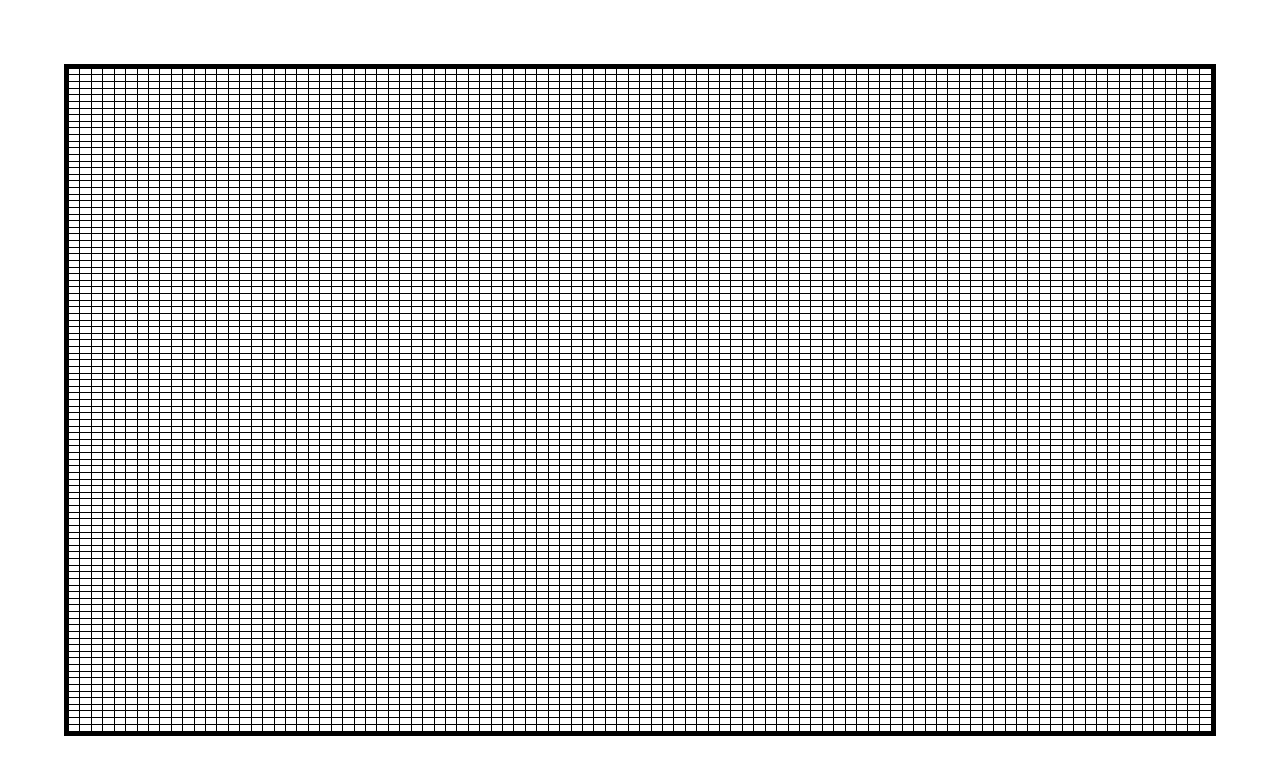
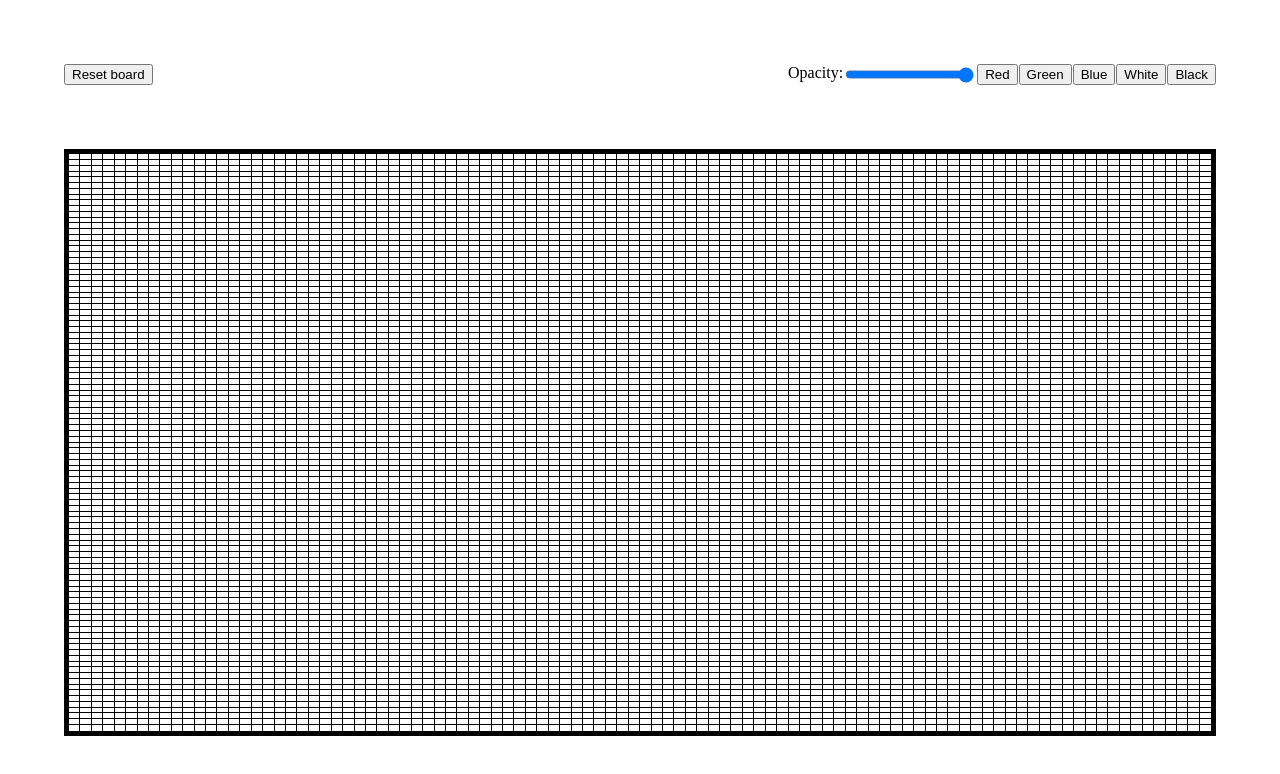
Before and after one commit to renekris/js-drawing, a plain HTML site: page index.html in a window 1280 px wide. Drawn offline with Linux system fonts and the light colour scheme.

Commit message:
Create reset board button and opacity slider

```diff
--- a/index.html
+++ b/index.html
@@ -10,8 +10,22 @@
 </head>
 <body>
     <div id="grid-control">
+        <div id="reset">
+            <button class="button reset">Reset board</button>
+        </div>
+        <div id="buttons">
+            <div class="opacity">
+                <label for="opacity">Opacity: </label>
+                <input type="range" id="opacity" name="opacity" min="1" max="10" value="10">
+            </div>
+            <button class="button btn-red">Red</button>
+            <button class="button btn-green">Green</button>
+            <button class="button btn-blue">Blue</button>
+            <button class="button btn-white">White</button>
+            <button class="button btn-black">Black</button>
+        </div>
+    </div>
 
-    </div>
     <div id="grid-container">
 
     </div>
--- a/script.js
+++ b/script.js
@@ -1,4 +1,6 @@
 const gridContainer = document.getElementById('grid-container')
+let currentColor = '255, 0, 0,';
+let currentOpacity = '1';
 
 function createGrid(gridX, gridY){
     for (let y = 0; y < gridY; y++) {
@@ -16,14 +18,35 @@ function createGrid(gridX, gridY){
 function addGridListener() {
     const gridCells = document.getElementsByClassName('grid-cell');
     Array.from(gridCells).forEach(cell => {
-        cell.addEventListener('pointerover', e => colorGridCell(e), { once: true });
+        cell.addEventListener('pointerover', e => colorGridCell(e));
     });
 }
 
+// Have to use rgba, as opacity property slows things down.
 function colorGridCell(e) {
-
-    console.dir(e.target.style.backgroundColor = 'black');
+    e.target.style.backgroundColor = `rgba(${currentColor} ${currentOpacity})`
 }
 
-createGrid(100, 100);
-addGridListener();
+function resetGrid() {
+    gridContainer.innerHTML = '';
+    drawGrid();
+}
+
+
+
+function drawGrid() {
+    createGrid(100, 100);
+    addGridListener();
+}
+
+const resetButton = document.querySelector('#reset button');
+resetButton.addEventListener('click', () => resetGrid());
+
+const opacityRange = document.getElementById('opacity');
+opacityRange.addEventListener('click', e => {
+    currentOpacity = e.target.value / 10;
+    console.log(currentOpacity);
+} )
+
+
+drawGrid()
--- a/style.css
+++ b/style.css
@@ -1,19 +1,45 @@
+html {
+    box-sizing: border-box;
+}
+
+*,
+*:before,
+*:after {
+    box-sizing: inherit;
+}
+
 body {
     margin: 0px;
     padding: 0px;
     height: 100vh;
     display: flex;
     flex-direction: column;
+    box-sizing: content-box;
 }
 
 #grid-container {
-    margin: 5%;
+    margin: 0% 5% 5% 5%;
     height: 100%;
     border: solid 5px black;
     display: flex;
     flex-direction: column;
     justify-content: center;
     align-items: center;
+}
+
+#grid-control {
+    margin: 5%;
+    display: flex;
+    justify-content: space-between;
+}
+
+#buttons {
+    display: flex;
+    gap: 1px;
+}
+
+.opacity {
+    display: flex;
 }
 
 .grid-row {
```
